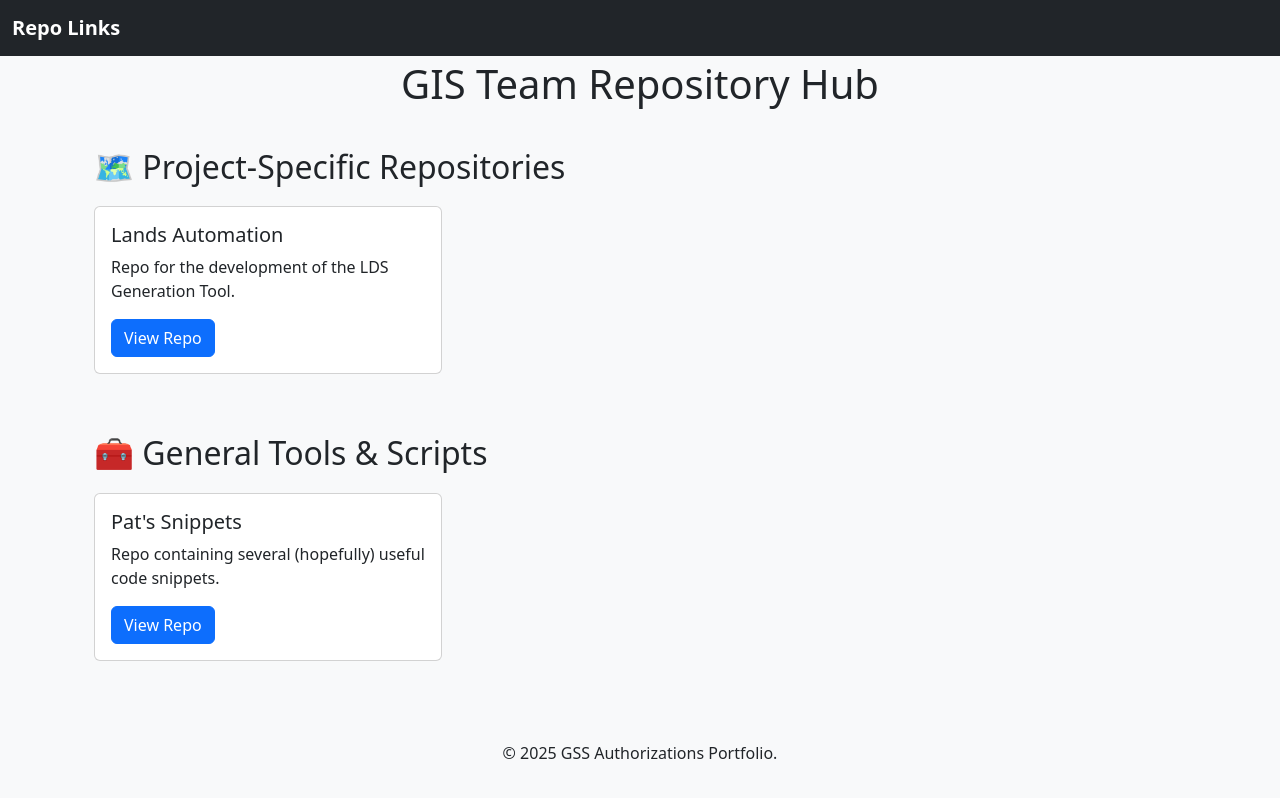
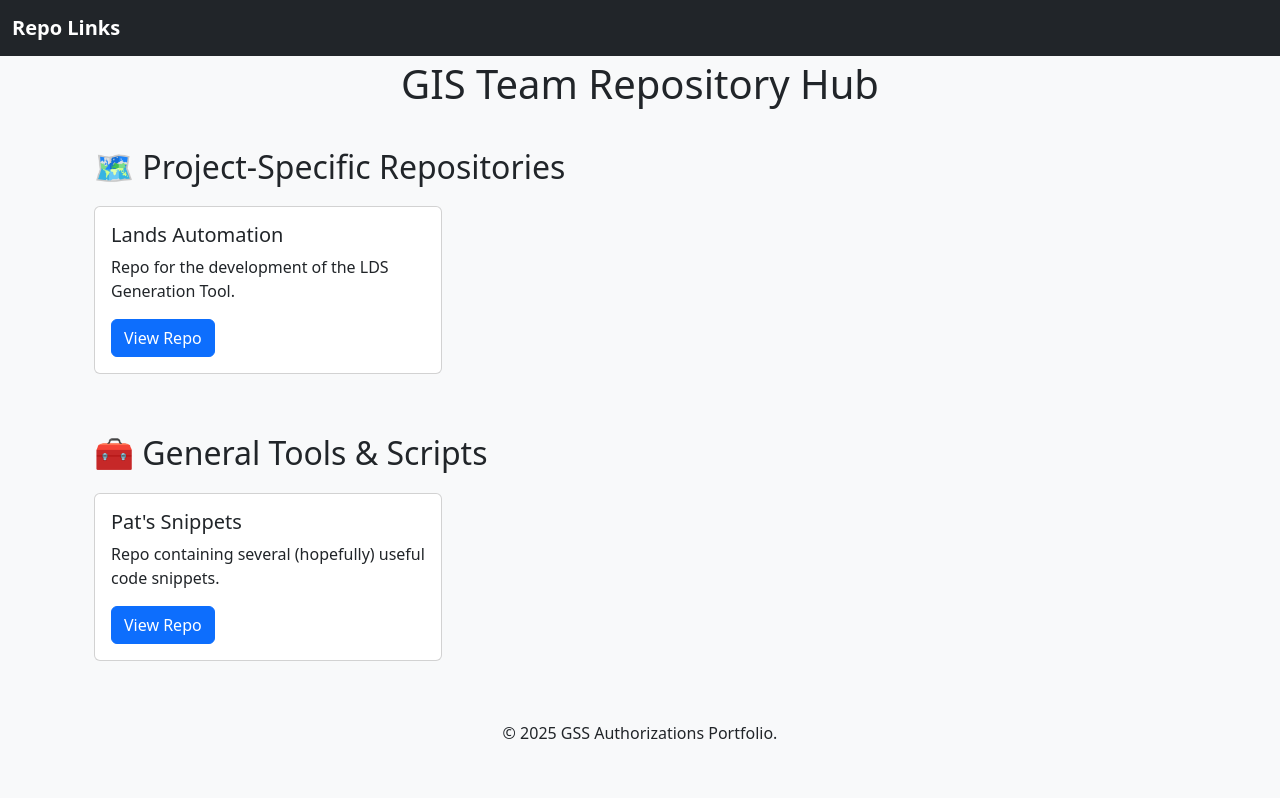
Before and after one commit to patjohns/pages_testing, a Jekyll site: the page built from index.html, in a window 1280 px wide. Shown: the top 798 px of the page. Built offline with Jekyll 4.4.1, drawn with Linux system fonts in a browser that asks for light colours.

Commit message:
Update default.html

```diff
--- a/_layouts/default.html
+++ b/_layouts/default.html
@@ -12,7 +12,7 @@
     }
     footer {
       background-color: #f8f9fa;
-      padding: 20px 0;
+      padding: 0px 0;
       margin-top: 40px;
     }
     .navbar-brand {
```
